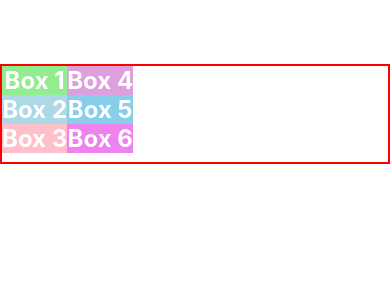
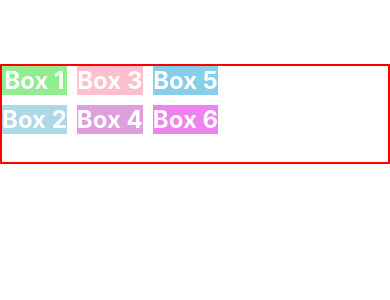
Before and after one commit to OkkashaAlly/react-native-tut, a React Native app: screen / in a window 390 px wide. Shown: the top 300 px of the page. Built offline with nearby package versions, Linux system fonts and the light colour scheme.

Commit message:
34 - Gap

```diff
--- a/App.js
+++ b/App.js
@@ -27,5 +27,8 @@ const styles = StyleSheet.create({
     flexDirection: "column", // "row" | "column" | "row-reverse" | "column-reverse"
     justifyContent: "flex-start", // "flex-start" | "flex-end" | "center" | "space-between" | "space-around" | "space-evenly"
     alignItems: "stretch", // "stretch" | "flex-start" | "flex-end" | "center" | "baseline"
+    // rowGap: 10,
+    // columnGap: 10,
+    gap: 10,
   },
 });
```
